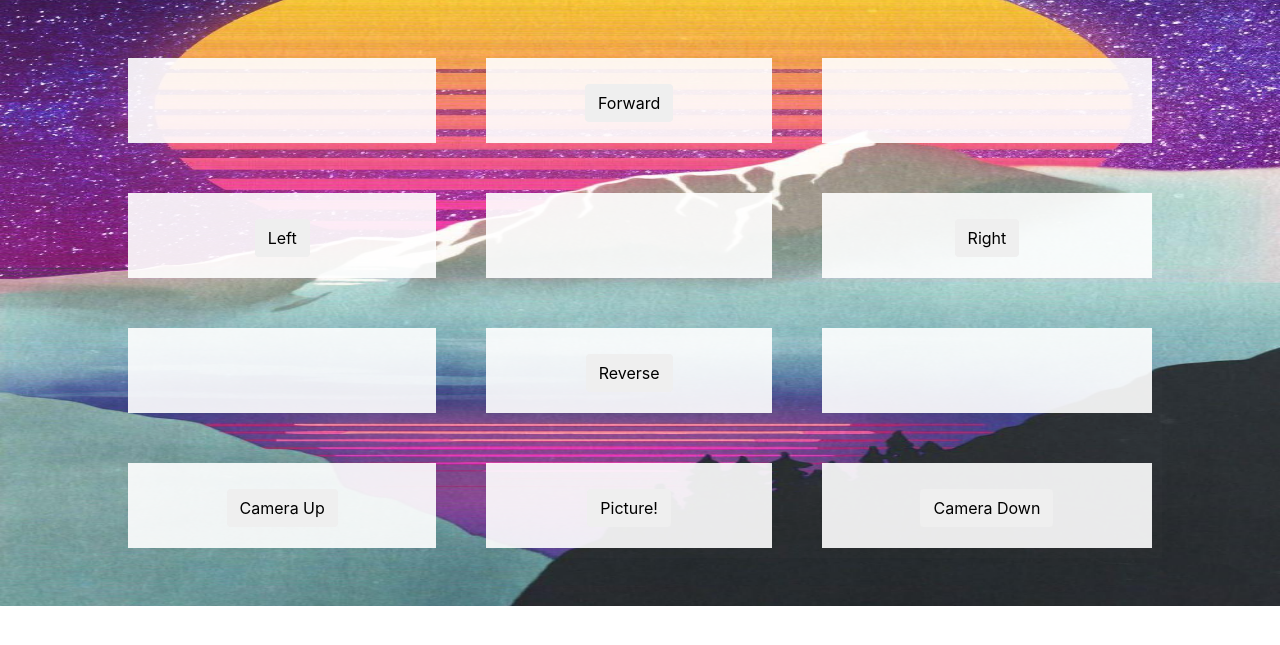
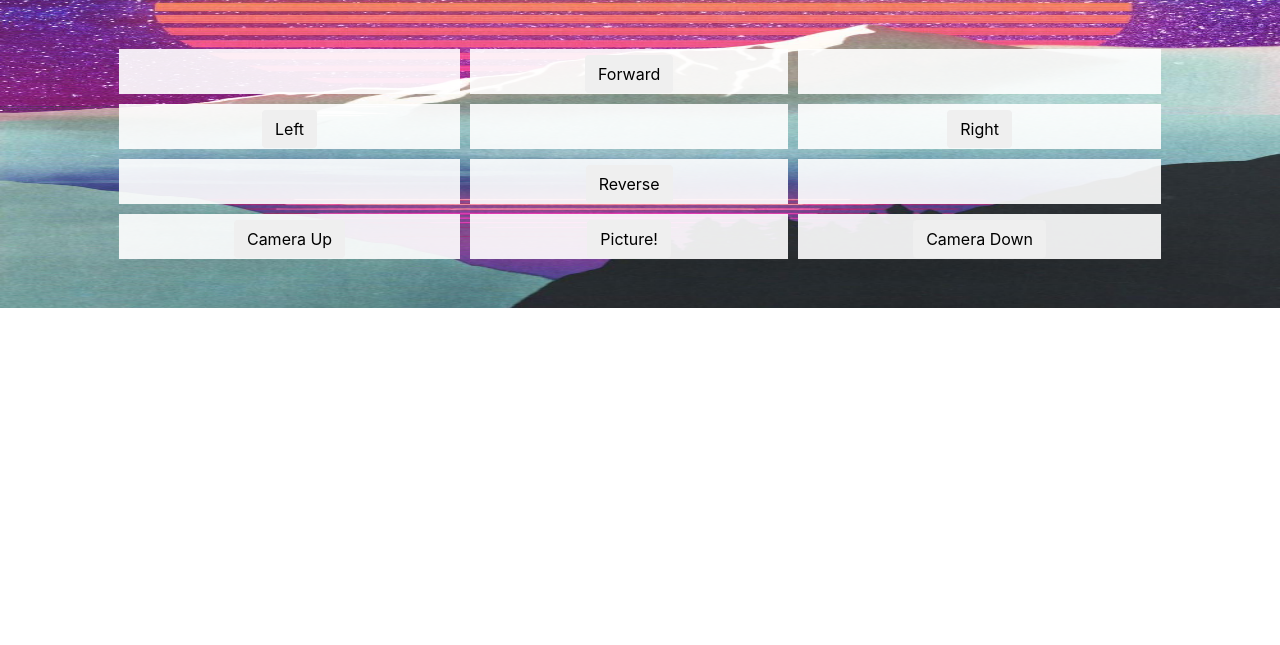
Before and after one commit to poster515/TankRobot, a Flask app: template project/templates/drive.html in a window 1280 px wide. Shown: the part 134-779 px from the top of the page. Run offline with Flask 2, Linux system fonts and the light colour scheme; the template is opened without the code that fills it, so the values that code supplies are empty; some libraries are stand-ins or nearby versions.

Commit message:
syle updates

```diff
--- a/project/static/styles.css
+++ b/project/static/styles.css
@@ -53,16 +53,16 @@ nav .navbar-brand .green
 }
 .grid-container {
   display: grid;
-  grid-gap: 50px;
+  grid-gap: 10px;
   grid-template-columns: auto auto auto;
   background-color: rgba(255, 255, 255, 0.01);
-  padding: 10px;
+  padding: 1px;
 }
 
 .grid-item {
   background-color: rgba(255, 255, 255, 0.9);
   /* border: 1px solid rgba(0, 0, 0, 0.8); */
-  padding: 20px;
+  padding: 0px;
   font-size: 30px;
   text-align: center;
 }
```
